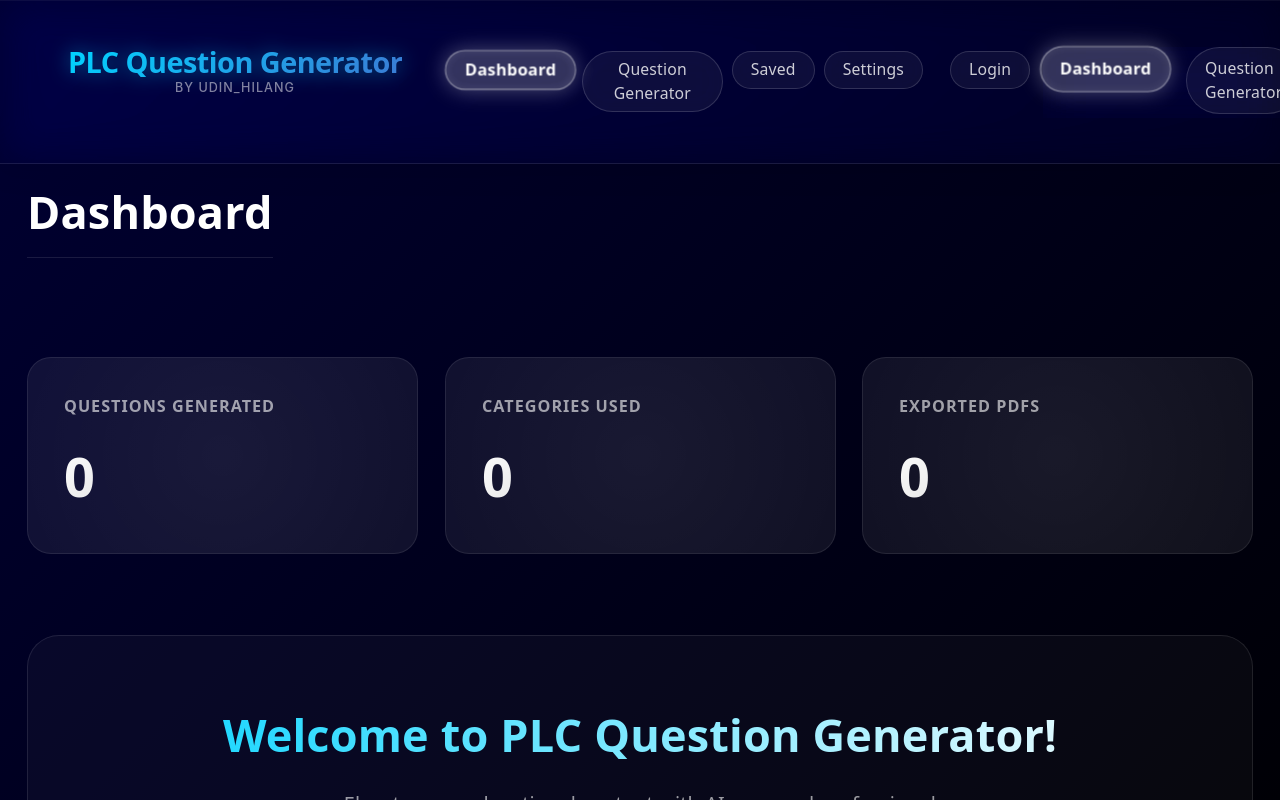
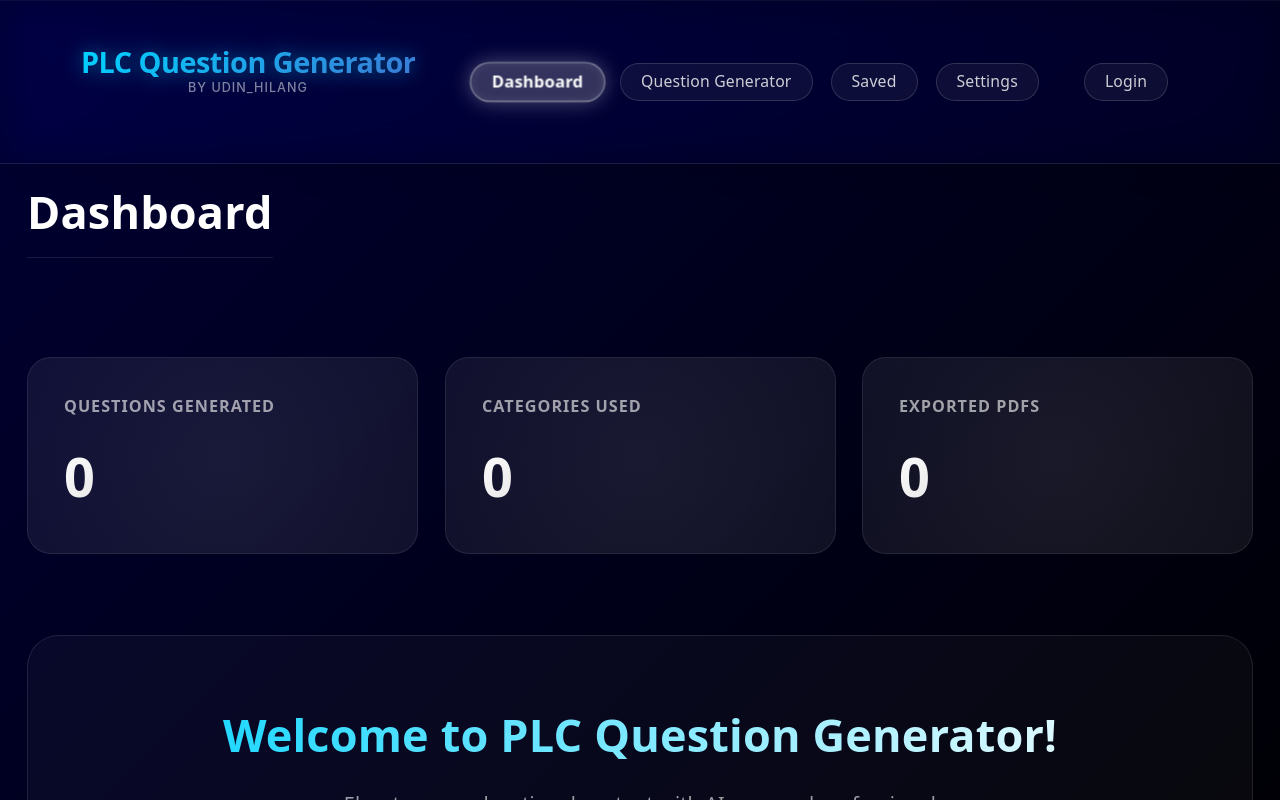
Before and after one commit to udin-hilang/PLC-Question-Generator, a React (Vite) app: page / in a window 1280 px wide. Shown: the top 800 px of the page. Built offline with nearby package versions, Linux system fonts and the light colour scheme.

Commit message:
refactor: unify desktop/mobile nav into single offcanvas with CSS fallback

```diff
--- a/src/assets/Layout.css
+++ b/src/assets/Layout.css
@@ -274,3 +274,44 @@
 .offcanvas-body {
     padding: 1.5rem;
 }
+
+/* Desktop View for Offcanvas (to avoid duplication and maintain navbar look) */
+@media (min-width: 992px) {
+    .offcanvas {
+        position: static !important;
+        visibility: visible !important;
+        transform: none !important;
+        background: transparent !important;
+        backdrop-filter: none !important;
+        -webkit-backdrop-filter: none !important;
+        border: none !important;
+        width: auto !important;
+        display: flex !important;
+        flex-direction: row !important;
+        transition: none !important;
+    }
+    .offcanvas-header {
+        display: none !important;
+    }
+    .offcanvas-body {
+        padding: 0 !important;
+        display: flex !important;
+    }
+    .offcanvas-body .navbar-nav {
+        flex-direction: row !important;
+        gap: 1rem !important;
+        align-items: center !important;
+    }
+    .offcanvas-body .nav-item {
+        width: auto !important;
+    }
+    .offcanvas-body .btn-glass {
+        width: auto !important;
+        text-align: center !important;
+        padding: 6px 20px !important;
+    }
+    .offcanvas-body .nav-item.mt-4 {
+        margin-top: 0 !important;
+        margin-left: 1.5rem !important;
+    }
+}
--- a/src/components/Layout.jsx
+++ b/src/components/Layout.jsx
@@ -54,6 +54,10 @@ const Layout = () => {
   const toggleOffcanvas = () => {
     if (offcanvasInstance.current) {
       offcanvasInstance.current.toggle();
+    } else if (offcanvasRef.current) {
+      // Fallback if instance wasn't initialized
+      offcanvasInstance.current = new Offcanvas(offcanvasRef.current);
+      offcanvasInstance.current.toggle();
     }
   };
 
@@ -79,47 +83,7 @@ const Layout = () => {
             <span className="navbar-toggler-icon"></span>
           </button>
 
-          <div className="collapse navbar-collapse" id="navbarNav">
-            <ul className="navbar-nav mx-auto gap-2">
-              <li className="nav-item">
-                <Link to="/" className={`btn btn-sm px-3 btn-glass ${isActive('/') ? 'btn-glass-active' : ''}`}>
-                  Dashboard
-                </Link>
-              </li>
-              <li className="nav-item">
-                <Link to="/generator" className={`btn btn-sm px-3 btn-glass ${isActive('/generator') ? 'btn-glass-active' : ''}`}>
-                  Question Generator
-                </Link>
-              </li>
-              <li className="nav-item">
-                <Link to="/saved" className={`btn btn-sm px-3 btn-glass ${isActive('/saved') ? 'btn-glass-active' : ''}`}>
-                  Saved
-                </Link>
-              </li>
-              <li className="nav-item">
-                <Link to="/settings" className={`btn btn-sm px-3 btn-glass ${isActive('/settings') ? 'btn-glass-active' : ''}`}>
-                  Settings
-                </Link>
-              </li>
-              <li className="nav-item ms-lg-3">
-                {user ? (
-                  <button
-                    onClick={handleLogout}
-                    className="btn btn-sm px-3 btn-glass text-danger"
-                  >
-                    Logout
-                  </button>
-                ) : (
-                  <Link to="/auth" className={`btn btn-sm px-3 btn-glass ${isActive('/auth') ? 'btn-glass-active' : ''}`}>
-                    Login
-                  </Link>
-                )}
-              </li>
-            </ul>
-          </div>
-        </div>
-
-        {/* Mobile Sidebar (Offcanvas) */}
+          {/* Single Navigation Container (Works for both Mobile and Desktop) */}
           <div
             className="offcanvas offcanvas-end"
             tabIndex="-1"
@@ -171,6 +135,7 @@ const Layout = () => {
               </ul>
             </div>
           </div>
+        </div>
       </nav>
       {/* Page Content */}
       <div className="container-fluid p-4">
```
Lines whose indentation alone changed are shown as unchanged.
